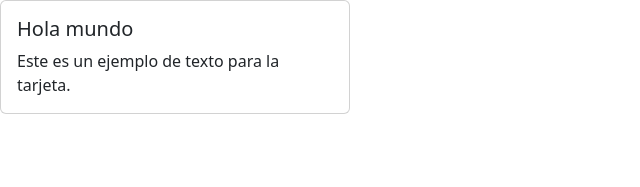
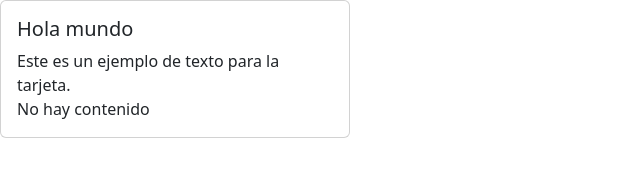
Before and after one commit to alezithop/aprende-react-ahora-curso-de-HolaMundo, a React (Vite) app: page / in a window 1280 px wide. Shown: the top 187 px of the page, without its empty margins (0-640 px from the left). Built offline with nearby package versions, Linux system fonts and the light colour scheme.

Commit message:
Renderizado condicional parte 3

```diff
--- a/src/App.tsx
+++ b/src/App.tsx
@@ -16,20 +16,6 @@ function App() {
     console.log("Imprimiendo: ", elemento);
   };
 
-  // // se encarga de almacenar la lógica de qué es lo que se renderiza y que no.
-  //  renderiza un mensaje diciendo que no hay elementos para mostrar
-  // const contenido = list.length ? (
-  //   <List data={list} onSelect={handleSelect} />
-  // ) : (
-  //   "Sin elementos para mostrar"
-  // );
-
-  // se encarga de almacenar la lógica de qué es lo que se renderiza y que no.
-  // no renderiza un mensaje diciendo que no hay elementos para mostrar
-  const contenido = list.length !== 0 && (
-    <List data={list} onSelect={handleSelect} />
-  );
-
   // código jsx aquí -> se va a transformar a llamadas de React.createElement
   return (
     <Card>
@@ -38,7 +24,11 @@ function App() {
         text="Este es un ejemplo de texto para la tarjeta."
         // text2="Este es un texto opcional adicional." // <- Este texto es un parametro opcional
       />
-      {contenido}
+      {list.length !== 0 ? (
+        <List data={list} onSelect={handleSelect} />
+      ) : (
+        "No hay contenido"
+      )}
     </Card>
   );
 }
```
Also changed, not shown: 1 other file (tests, documents, lock files or other folders).
